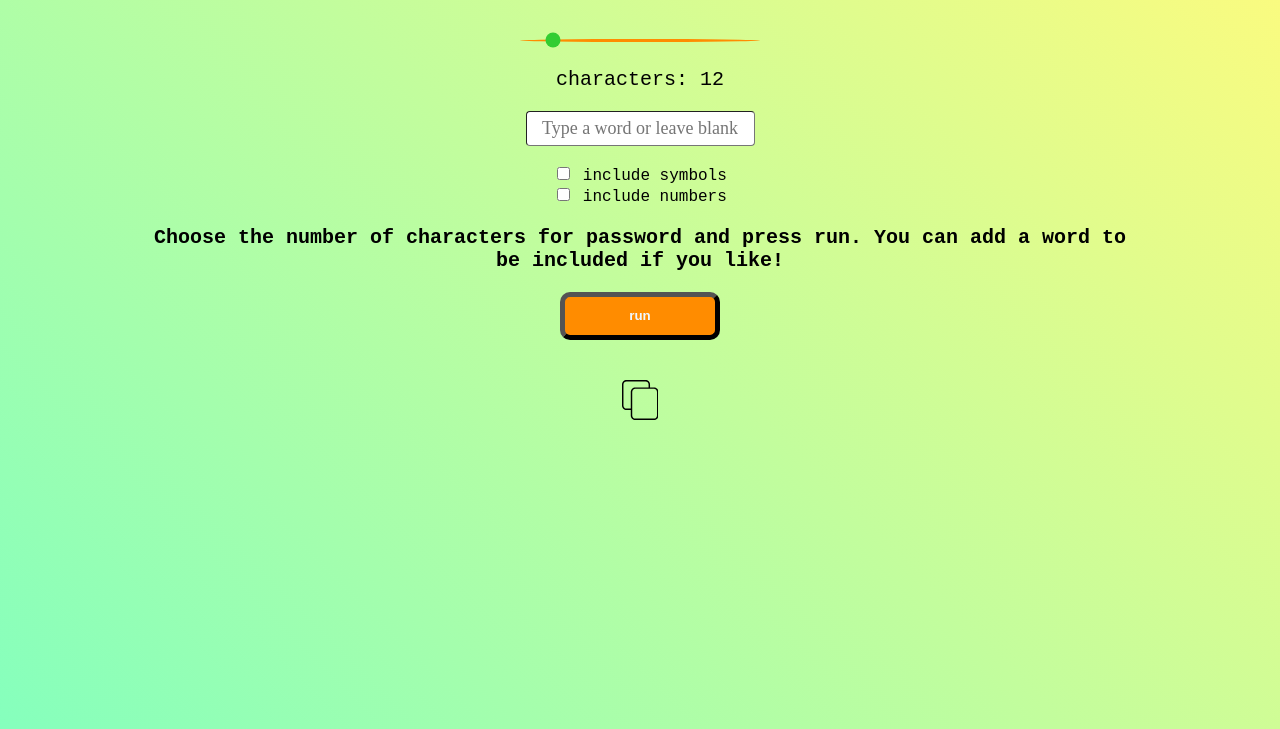
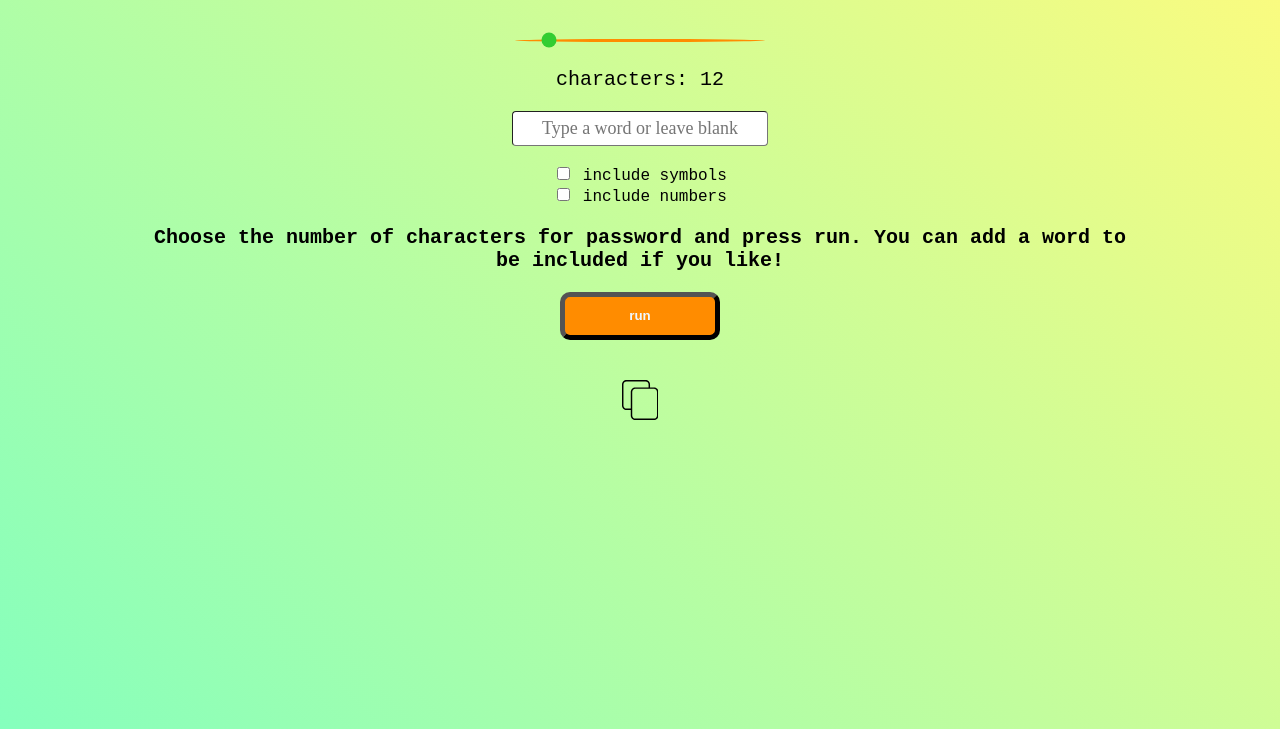
Before and after one commit to Magdyz/Password_Generator, a plain HTML site: page index.html in a window 1280 px wide. Shown: the part 95-824 px from the top of the page. Drawn offline with nearby package versions, Linux system fonts and the light colour scheme.

Commit message:
styling slider

```diff
--- a/style.css
+++ b/style.css
@@ -57,7 +57,7 @@ h2#resultText {
 
 input#inputText {
     height: 31px;
-    width: 223px;
+    width: 250px;
     font-family: initial;
     font-size: large;
     border-radius: 4px;
@@ -90,7 +90,7 @@ input#sliderRange {
     -webkit-appearance: none;
     background: darkorange;
     height: 3px;
-    width: 30vh;
+    width: 250px;
     border-radius: 61%;
     accent-color: limegreen;
 }
```
